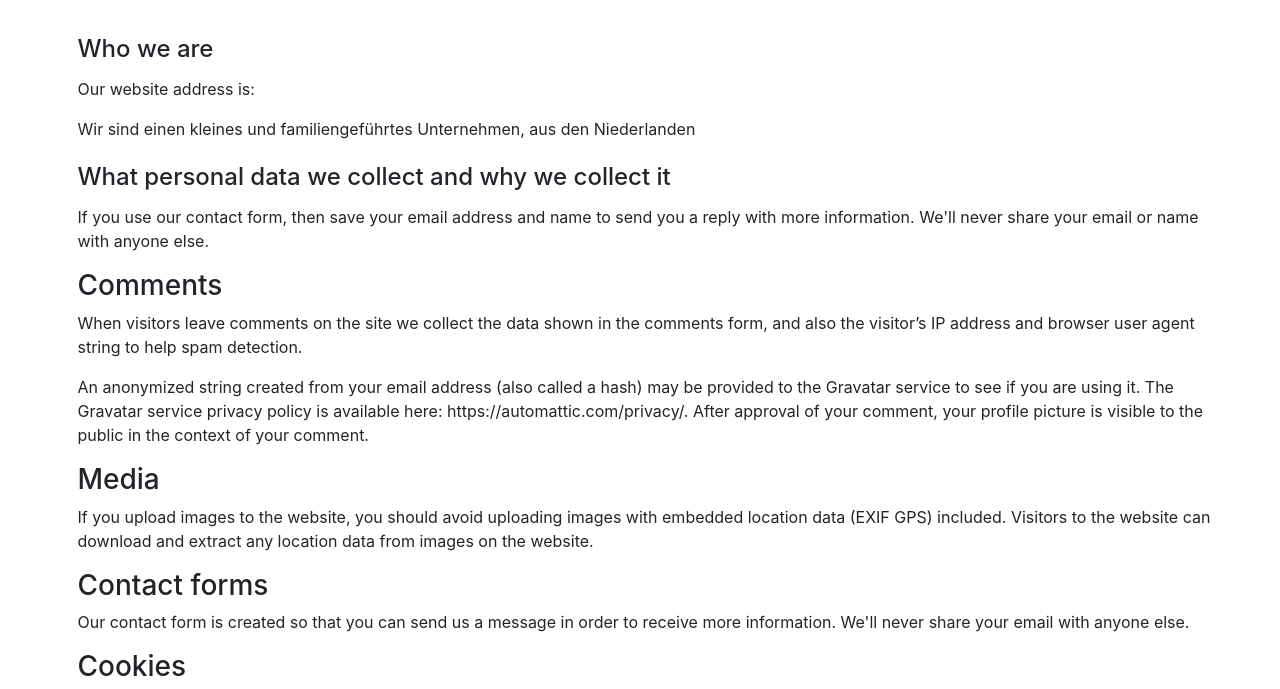
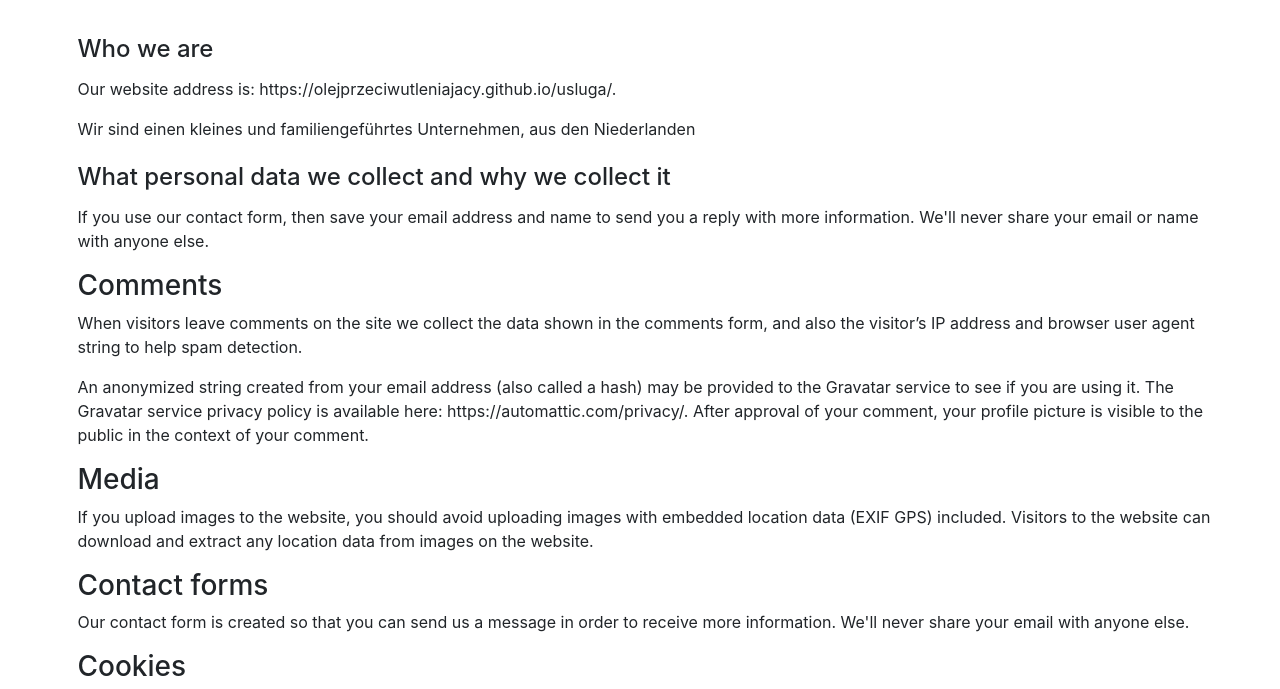
Before and after one commit to olejprzeciwutleniajacy/usluga, a plain HTML site: page privacy.html in a window 1280 px wide. Shown: the part 97-786 px from the top of the page. Drawn offline with Linux system fonts and the light colour scheme.

Commit message:
Update privacy.html

```diff
--- a/privacy.html
+++ b/privacy.html
@@ -48,7 +48,7 @@
 
 
 
-<p>Our website address is:  </p>
+<p>Our website address is:  https://olejprzeciwutleniajacy.github.io/usluga/.</p>
 
 <p>Wir sind einen kleines und familiengeführtes Unternehmen, aus den Niederlanden</p>
 
```
